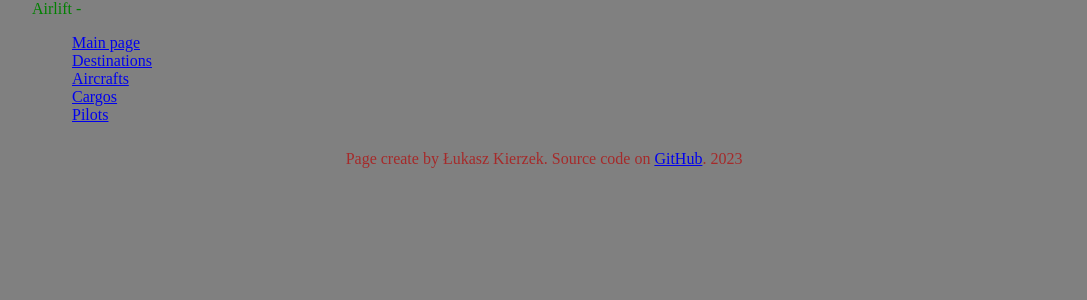
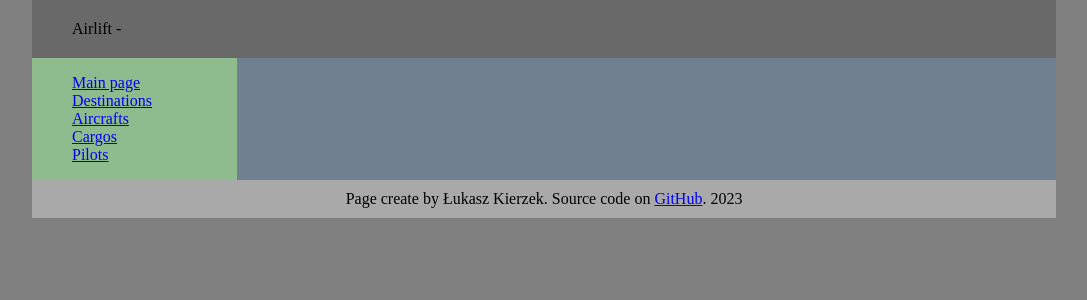
Before and after one commit to lukaskierzek/cargo_app, a Django app: template airlift/templates/airlift/base.html in a window 1280 px wide. Shown: the top 300 px of the page, without its empty margins (96-1183 px from the left). Run offline with Django 4.2, Linux system fonts and the light colour scheme; the template is opened without the code that fills it, so the values that code supplies are empty.

Commit message:
Modified style.css
Change properties for header, nav, main, footer

```diff
--- a/airlift/static/airlift/style.css
+++ b/airlift/static/airlift/style.css
@@ -16,23 +16,24 @@ body {
 }
 
 header {
-  color: green;
+  padding: 20px 0 20px 40px;
+  background-color: dimgrey;
 }
 
 nav {
-  color: blue;
   width: 20%;
+  background-color: darkseagreen;
 }
 
 main {
-  color: yellow;
-  width: 80%
+  width: 80%;
+  background-color: slategrey;
 }
 
 footer {
-  color: brown;
   text-align: center;
   padding: 10px;
+  background-color: darkgrey;
 }
 
 table {
```
